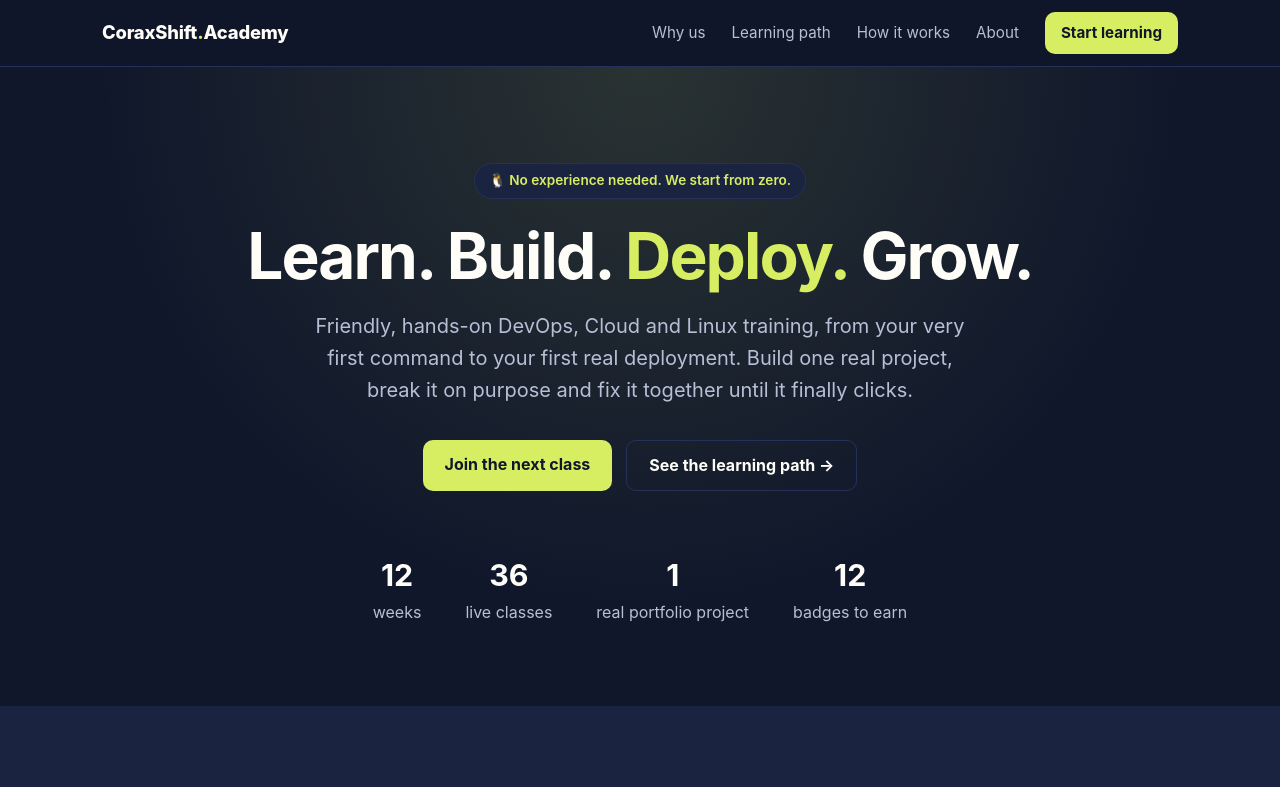
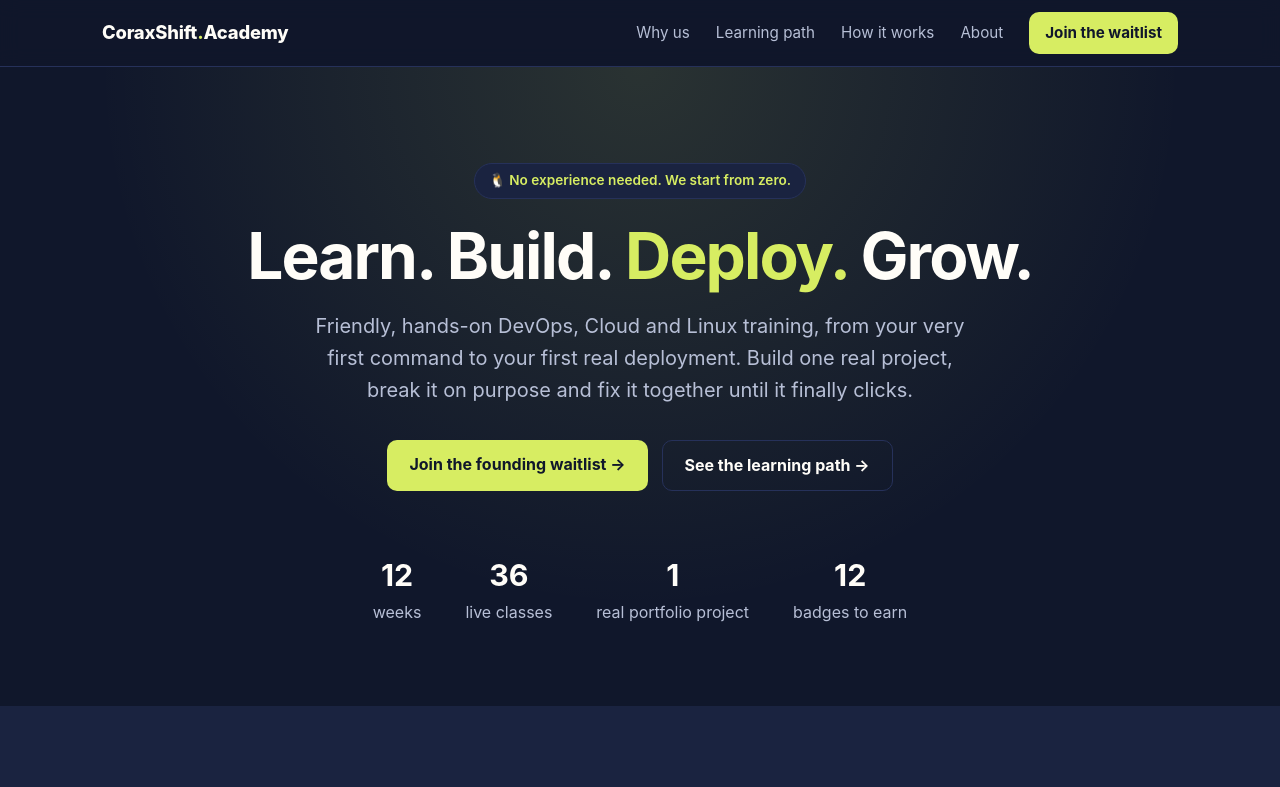
Before and after one commit to coraxshift-academy/coraxshift-academy.github.io, a plain HTML site: page index.html in a window 1280 px wide. Shown: the top 787 px of the page. Drawn offline with Linux system fonts and the light colour scheme.

Commit message:
Change join links to direct to founding waitlist
Updated various links and text to direct users to the founding waitlist instead of joining a class directly. Added a call-to-action for the waitlist in multiple sections.

```diff
--- a/index.html
+++ b/index.html
@@ -102,7 +102,7 @@
         <a href="#path">Learning path</a>
         <a href="#how">How it works</a>
         <a href="#about">About</a>
-        <a class="btn btn-primary" href="#join">Start learning</a>
+        <a class="btn btn-primary" href="https://forms.gle/vLZrpkL68evBRUzw7" target="_blank" rel="noopener">Join the waitlist</a>
       </div>
     </nav>
   </header>
@@ -114,7 +114,7 @@
         <h1>Learn. Build. <em>Deploy.</em> Grow.</h1>
         <p class="lead">Friendly, hands-on DevOps, Cloud and Linux training, from your very first command to your first real deployment. Build one real project, break it on purpose and fix it together until it finally clicks.</p>
         <div class="cta-row">
-          <a class="btn btn-primary" href="#join">Join the next class</a>
+          <a class="btn btn-primary" href="https://forms.gle/vLZrpkL68evBRUzw7" target="_blank" rel="noopener">Join the founding waitlist →</a>
           <a class="btn btn-ghost" href="#path">See the learning path →</a>
         </div>
         <div class="stats">
@@ -175,7 +175,7 @@
           <h2>Simple, structured, supportive</h2>
         </div>
         <div class="grid g4 steps">
-          <div class="card step"><h3>Join a class</h3><p>Reach out to us and get access to your first course.</p></div>
+          <div class="card step"><h3>Join a class</h3><p>Join the founding waitlist and we will send you the details for your first class.</p></div>
           <div class="card step"><h3>Learn live</h3><p>3 classes a week, 2 hours each, with clear step-by-step guides.</p></div>
           <div class="card step"><h3>Build hands-on</h3><p>Practical assignments and labs that grow your portfolio project.</p></div>
           <div class="card step"><h3>Earn your badge</h3><p>Pass the weekly quiz, then move on to the next course.</p></div>
@@ -197,7 +197,8 @@
       <div class="wrap">
         <div class="final">
           <h2>Ready to type your first command?</h2>
-          <p>Follow us for free tips and lessons, and message us to join the next class. Your DevOps journey starts here.</p>
+          <p>Founding seats are limited. Join the waitlist and we will send pricing and the start date to you first. Follow us for free tips and lessons in the meantime.</p>
+          <p><a class="btn btn-primary" href="https://forms.gle/vLZrpkL68evBRUzw7" target="_blank" rel="noopener">Join the founding waitlist →</a></p>
           <div class="socials">
             <a class="btn btn-primary" href="https://www.instagram.com/coraxshift/" target="_blank" rel="noopener">📸 Instagram</a>
             <a class="btn btn-ghost" href="https://x.com/Coraxshift" target="_blank" rel="noopener">𝕏 X / Twitter</a>
```
